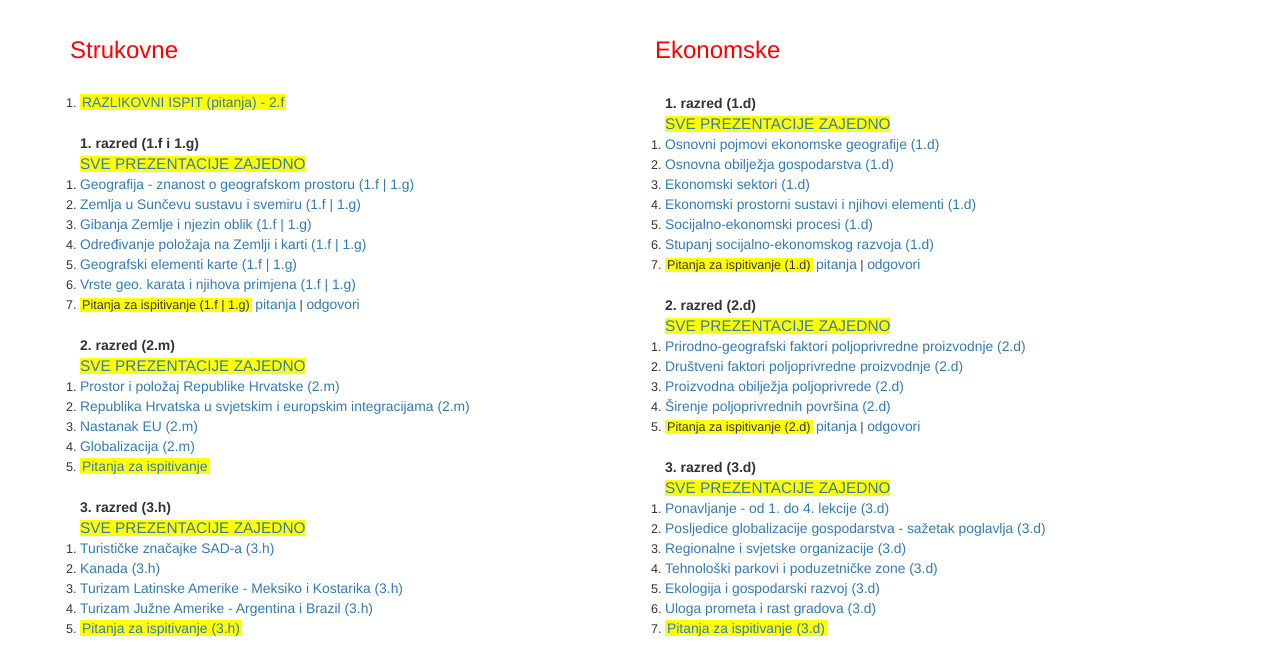
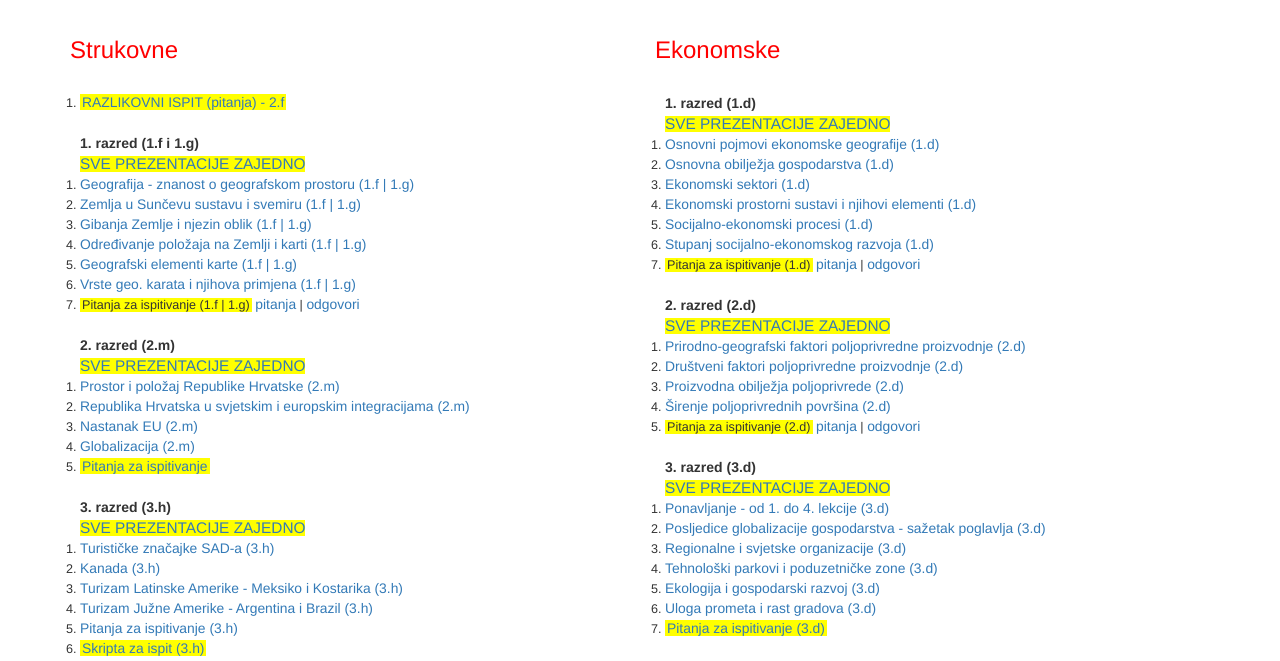
Before and after one commit to srednja-skola/geografija, a plain HTML site: page index.html in a window 1280 px wide. Shown: the part 133-794 px from the top of the page. Drawn offline with Linux system fonts and the light colour scheme.

Commit message:
Update index.html

```diff
--- a/index.html
+++ b/index.html
@@ -213,7 +213,8 @@
                     <li><a href="PDF/strukovne/s3/HT3_002_Kanada.pdf">Kanada (3.h)</a></li>
                     <li><a href="PDF/strukovne/s3/HT3_003_Turizam_Latinske_Amerike-Meksiko.pdf">Turizam Latinske Amerike - Meksiko i Kostarika (3.h)</a></li>
                     <li><a href="PDF/strukovne/s3/HT3_004_Turizam_J_Amerike-Argentina_i_Brazil.pdf">Turizam Južne Amerike - Argentina i Brazil (3.h)</a></li>
-                    <li><a href="PDF/strukovne/s3/ispitivanje/H3_1_poglavlje_pitanja.pdf" class="marker">Pitanja za ispitivanje (3.h)</a></li>
+                    <li><a href="PDF/strukovne/s3/ispitivanje/H3_1_poglavlje_pitanja.pdf">Pitanja za ispitivanje (3.h)</a></li>
+                    <li><a href="PDF/strukovne/s3/ispitivanje/H3_skripta_za_1_ispit.pdf" class="marker">Skripta za ispit (3.h)</a></li>
                 </ol>
                 <ol><b>4. razred (4.h)</b>
                     <li><a href="PDF/strukovne/s4/HT4_turisticka_geografija_skripta.pdf" class="marker">Skripta za ispitivanje (kraća verzija)</a></li>
```
